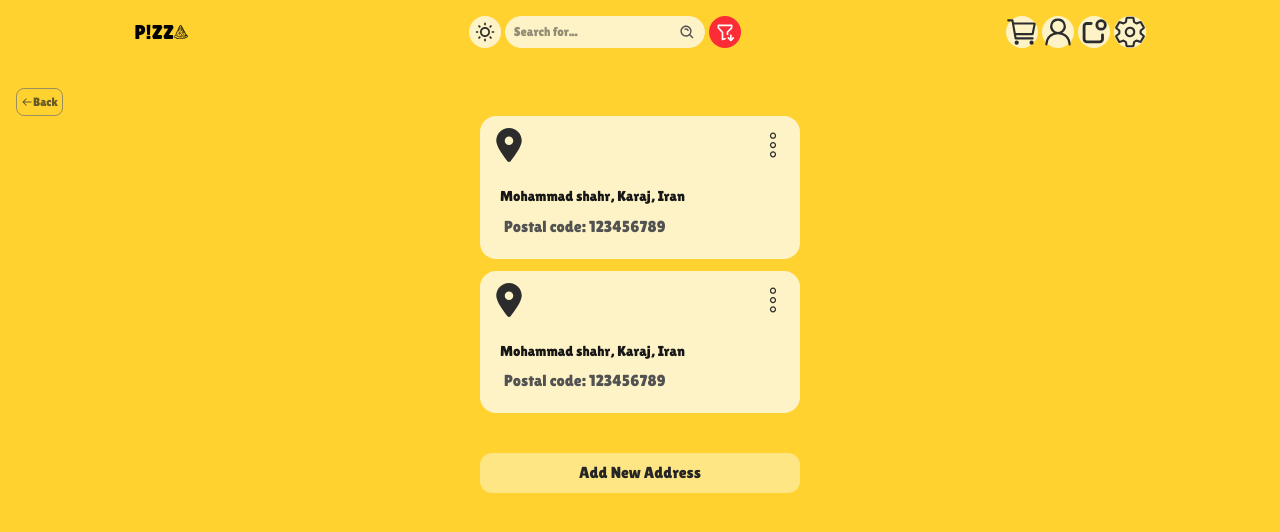
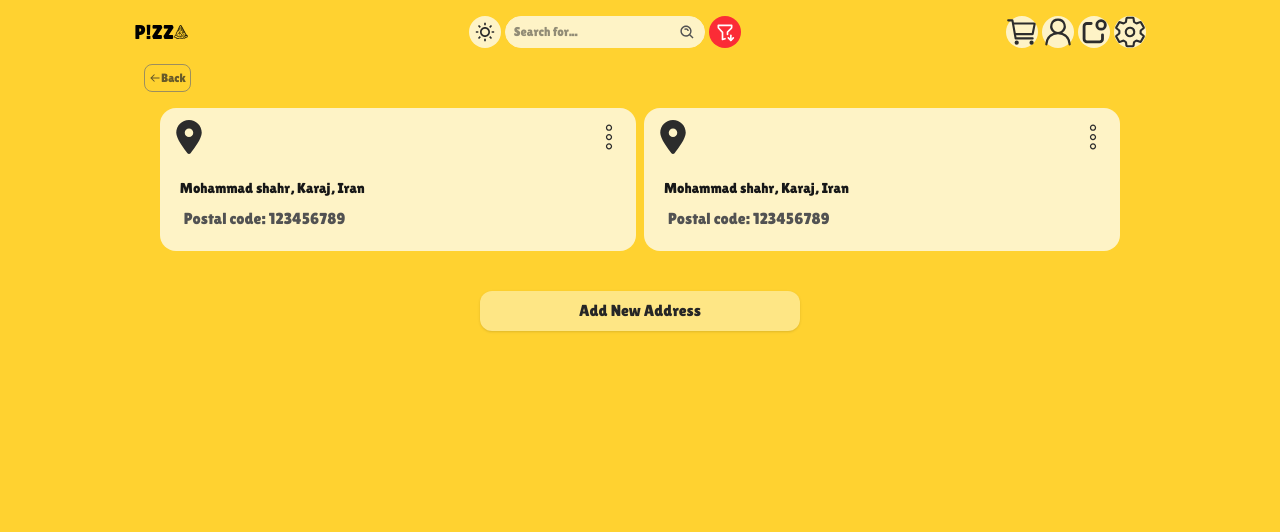
Before and after one commit to mahdibaderloo/fastfood, a React (Vite) app: page /address in a window 1280 px wide. Shown: the top 532 px of the page. Built offline with nearby package versions, Linux system fonts and the light colour scheme; data requests are answered from the project's data file.

Commit message:
responsive Address (laptop size)

```diff
--- a/src/features/address/AddNewAddressButton.tsx
+++ b/src/features/address/AddNewAddressButton.tsx
@@ -12,7 +12,7 @@ function AddNewAddressButton() {
   return (
     <div className="sm:w-80 sm:mx-auto">
       <button
-        className="bg-amber-200 text-neutral-800 w-full rounded-lg sm:rounded-xl p-2 mt-10"
+        className="bg-amber-200 text-neutral-800 w-full rounded-lg sm:rounded-xl p-2 mt-10 lg:cursor-pointer lg:hover:bg-amber-100 transition-all lg:shadow"
         onClick={handleAddAddress}
       >
         Add New Address
--- a/src/features/address/AddressItem.tsx
+++ b/src/features/address/AddressItem.tsx
@@ -28,14 +28,14 @@ function AddressItem() {
 
   return (
     <li
-      className="w-full bg-amber-100 p-2 sm:p-3 rounded-2xl flex flex-col gap-2 relative"
+      className="w-full lg:w-[48%] bg-amber-100 p-2 sm:p-3 rounded-2xl flex flex-col gap-2 relative"
       onClick={() => setIsOpenOptions(false)}
     >
       <div className="flex justify-between items-center">
         <p>
           <FaLocationDot size={width > 640 ? 34 : 30} color="#2c2c2c" />
         </p>
-        <p onClick={handleOpenOptions}>
+        <p onClick={handleOpenOptions} className="lg:cursor-pointer">
           <CiMenuKebab size={width > 640 ? 30 : 26} color="#2c2c2c" />
         </p>
       </div>
--- a/src/features/address/AddressMenuOptions.tsx
+++ b/src/features/address/AddressMenuOptions.tsx
@@ -32,21 +32,21 @@ function AddressMenuOptions({ isOpen }: OptionsProp) {
       `}
     >
       <li
-        className="flex items-center justify-between gap-4 text-neutral-800 border-b-2 border-neutral-800/10 pb-1"
+        className="flex items-center justify-between gap-4 text-neutral-800 border-b-2 border-neutral-800/10 pb-1 lg:cursor-pointer"
         // onClick={handleOpenEditModal}
       >
         <span>Select</span>
         <FaCheckCircle />
       </li>
       <li
-        className="flex items-center justify-between gap-4 text-neutral-800 border-b-2 border-neutral-800/10 pb-1"
+        className="flex items-center justify-between gap-4 text-neutral-800 border-b-2 border-neutral-800/10 pb-1 lg:cursor-pointer"
         onClick={handleOpenEditModal}
       >
         <span>Edit</span>
         <MdModeEditOutline />
       </li>
       <li
-        className="flex items-center justify-between gap-4 text-red-700"
+        className="flex items-center justify-between gap-4 text-red-700 lg:cursor-pointer"
         onClick={handleOpenDeleteModal}
       >
         <span>Delete</span>
--- a/src/pages/Address.tsx
+++ b/src/pages/Address.tsx
@@ -12,9 +12,9 @@ function Address() {
         showBackButton={true}
         classP="text-4xl dark:text-amber-300"
       />
-      <main className="p-4 pt-22 h-screen overflow-y-scroll">
+      <main className="p-4 pt-22 h-screen overflow-y-scroll lg:scrollbar-hide lg:w-[80%] lg:mx-auto lg:pt-16">
         <BackButton />
-        <ul className="flex flex-col items-center justify-center flex-wrap gap-2 sm:gap-3 sm:w-80 sm:mx-auto">
+        <ul className="flex flex-col lg:flex-row items-center justify-center flex-wrap gap-2 sm:gap-3 lg:gap-2 sm:w-80 lg:w-full lg:mt-4 sm:mx-auto">
           <AddressItem />
           <AddressItem />
         </ul>
```
